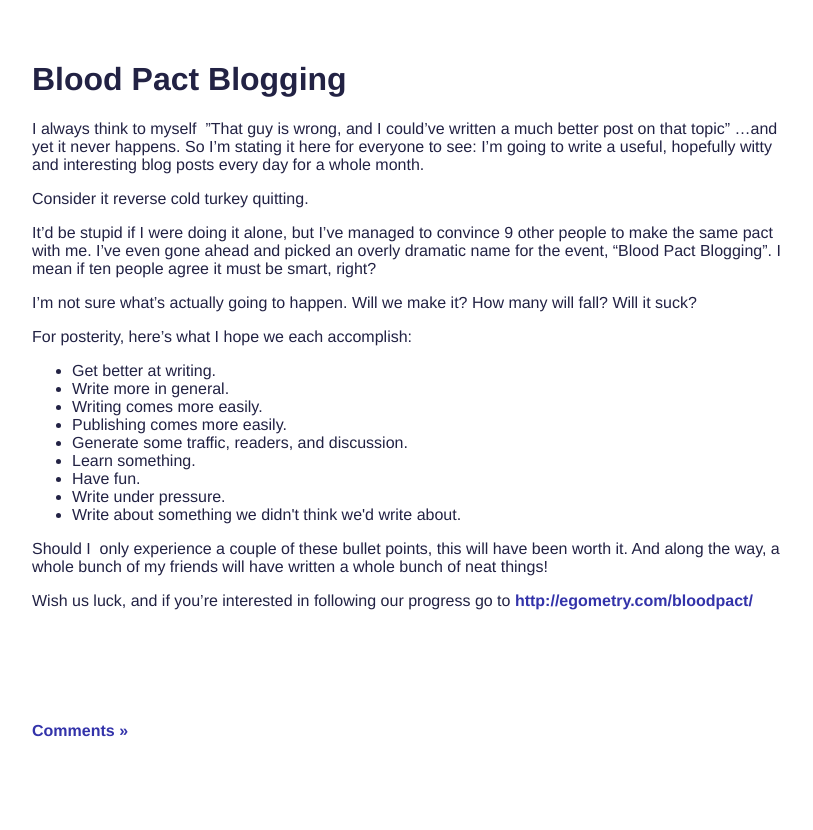
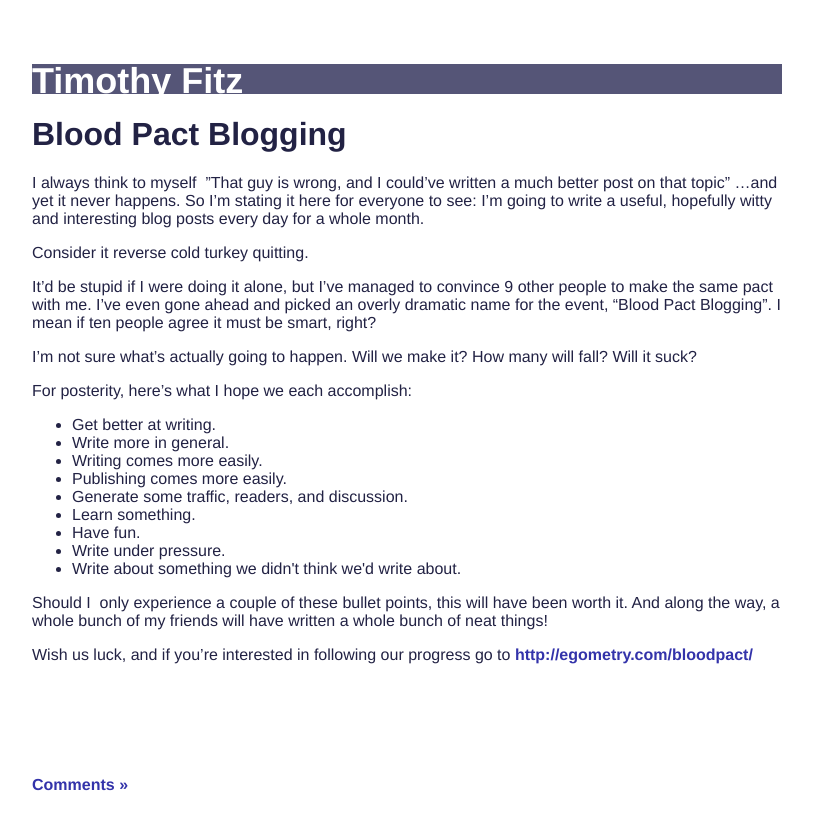
Before and after one commit to TimothyFitz/timothyfitz.github.com, a Jekyll site: the page built from _posts/2009-02-07-3.md, in a window 1280 px wide. Shown: the top 830 px of the page, without its empty margins (233-1046 px from the left). Built offline with Jekyll 4.4.1, drawn with Linux system fonts in a browser that asks for light colours; nearby versions of some CDN libraries; comment, search, counter and statistics services are not loaded.

Commit message:
Don't love this header, but it's something.

```diff
--- /dev/null
+++ b/_layouts/headered.html
@@ -0,0 +1,7 @@
+---
+layout: default
+---
+<header>
+    <h1>Timothy Fitz</h1>
+</header>
+{{ content }}
--- a/_layouts/post.html
+++ b/_layouts/post.html
@@ -1,5 +1,5 @@
 ---
-layout: default
+layout: headered
 ---
 <div class="post">
 <h1>{{ page.title }}</h1>
--- a/css/styles.css
+++ b/css/styles.css
@@ -2,9 +2,6 @@
 body {
   font-family: "Helvetica Neue",Arial,sans-serif;
   padding-top: 2em;
-}
-
-* {
   color: #224;
 }
 
@@ -95,3 +92,18 @@ a:hover {
 .disqus {
   display: none;
 }
+
+header {
+  width: 750px;
+  margin: 0 auto;
+  background: #557;
+  color: white;
+  position: relative;
+  height: 30px;
+}
+
+header h1 {
+  position: relative;
+  top: -4px;
+  font-size: 36px;
+}
```
